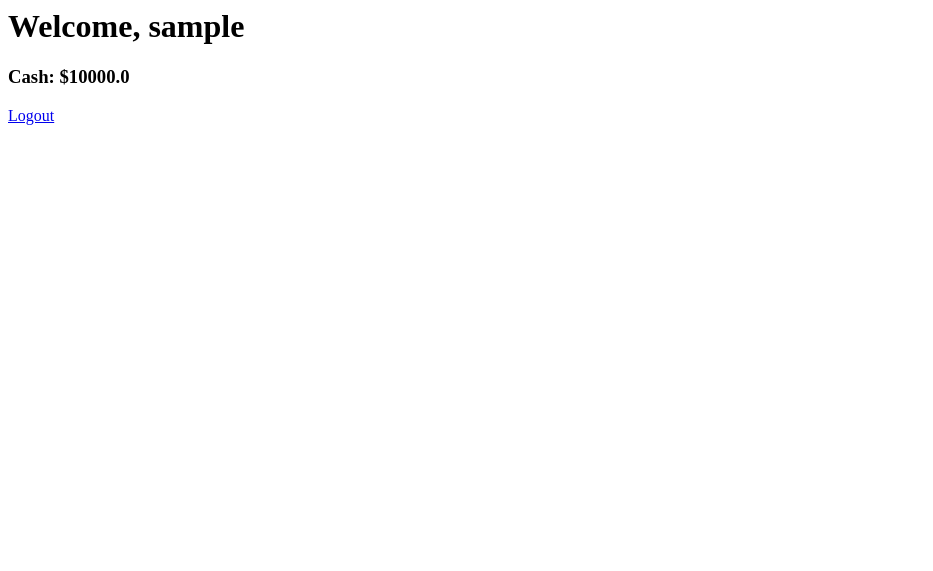
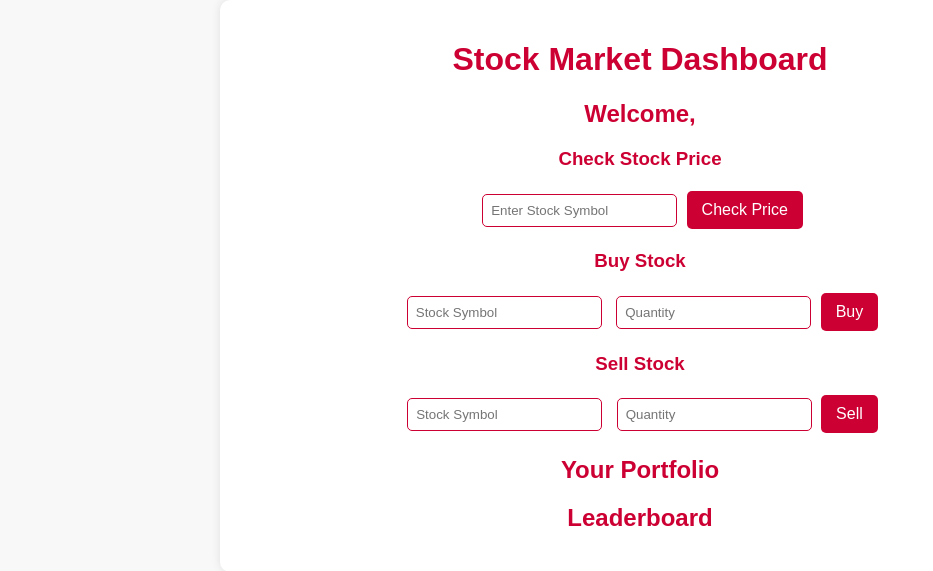
Before and after one commit to karansalot/stock-market-simulator, a Flask app: page /dashboard in a window 1280 px wide. Shown: the top 571 px of the page, without its empty margins (0-933 px from the left). Run offline with Flask 3, Linux system fonts and the light colour scheme; the visitor is signed in with stand-in values (Sample User, id 1).

Commit message:
Update dashboard.html

```diff
--- a/templates/dashboard.html
+++ b/templates/dashboard.html
@@ -1,3 +1,88 @@
-<h1>Welcome, {{ user.username }}</h1>
-<h3>Cash: ${{ user.cash }}</h3>
-<a href="/logout">Logout</a>
+<!DOCTYPE html>
+<html lang="en">
+<head>
+    <meta charset="UTF-8">
+    <meta name="viewport" content="width=device-width, initial-scale=1.0">
+    <title>Dashboard</title>
+    <link rel="stylesheet" href="static.css">
+</head>
+<body>
+    <div class="container">
+        <h1>Stock Market Dashboard</h1>
+        <h2>Welcome, <span id="user"></span></h2>
+
+        <h3>Check Stock Price</h3>
+        <input type="text" id="stockSymbol" placeholder="Enter Stock Symbol">
+        <button onclick="checkStock()">Check Price</button>
+        <p id="stockResult"></p>
+
+        <h3>Buy Stock</h3>
+        <input type="text" id="buySymbol" placeholder="Stock Symbol">
+        <input type="number" id="buyQuantity" placeholder="Quantity">
+        <button onclick="buyStock()">Buy</button>
+
+        <h3>Sell Stock</h3>
+        <input type="text" id="sellSymbol" placeholder="Stock Symbol">
+        <input type="number" id="sellQuantity" placeholder="Quantity">
+        <button onclick="sellStock()">Sell</button>
+
+        <h2>Your Portfolio</h2>
+        <ul id="portfolio"></ul>
+
+        <h2>Leaderboard</h2>
+        <ul id="leaderboard"></ul>
+    </div>
+
+    <script>
+        document.getElementById("user").innerText = localStorage.getItem("username");
+
+        function checkStock() {
+            let symbol = document.getElementById("stockSymbol").value;
+            fetch(`https://your-backend-app.onrender.com/get_stock/${symbol}`)
+            .then(response => response.json())
+            .then(data => {
+                if (data.error) {
+                    document.getElementById("stockResult").innerText = "Error: " + data.error;
+                } else {
+                    document.getElementById("stockResult").innerText = `Price of ${data.symbol}: $${data.price}`;
+                }
+            });
+        }
+
+        function buyStock() {
+            let symbol = document.getElementById("buySymbol").value;
+            let quantity = document.getElementById("buyQuantity").value;
+            fetch("https://your-backend-app.onrender.com/buy", {
+                method: "POST",
+                headers: { "Content-Type": "application/json" },
+                body: JSON.stringify({ username: localStorage.getItem("username"), symbol, quantity })
+            })
+            .then(response => response.json())
+            .then(data => updatePortfolio(data));
+        }
+
+        function sellStock() {
+            let symbol = document.getElementById("sellSymbol").value;
+            let quantity = document.getElementById("sellQuantity").value;
+            fetch("https://your-backend-app.onrender.com/sell", {
+                method: "POST",
+                headers: { "Content-Type": "application/json" },
+                body: JSON.stringify({ username: localStorage.getItem("username"), symbol, quantity })
+            })
+            .then(response => response.json())
+            .then(data => updatePortfolio(data));
+        }
+
+        function updatePortfolio(data) {
+            if (data.error) {
+                alert(data.error);
+            } else {
+                document.getElementById("portfolio").innerHTML = "";
+                for (let stock in data.portfolio) {
+                    document.getElementById("portfolio").innerHTML += `<li>${stock}: ${data.portfolio[stock]} shares</li>`;
+                }
+            }
+        }
+    </script>
+</body>
+</html>
```
